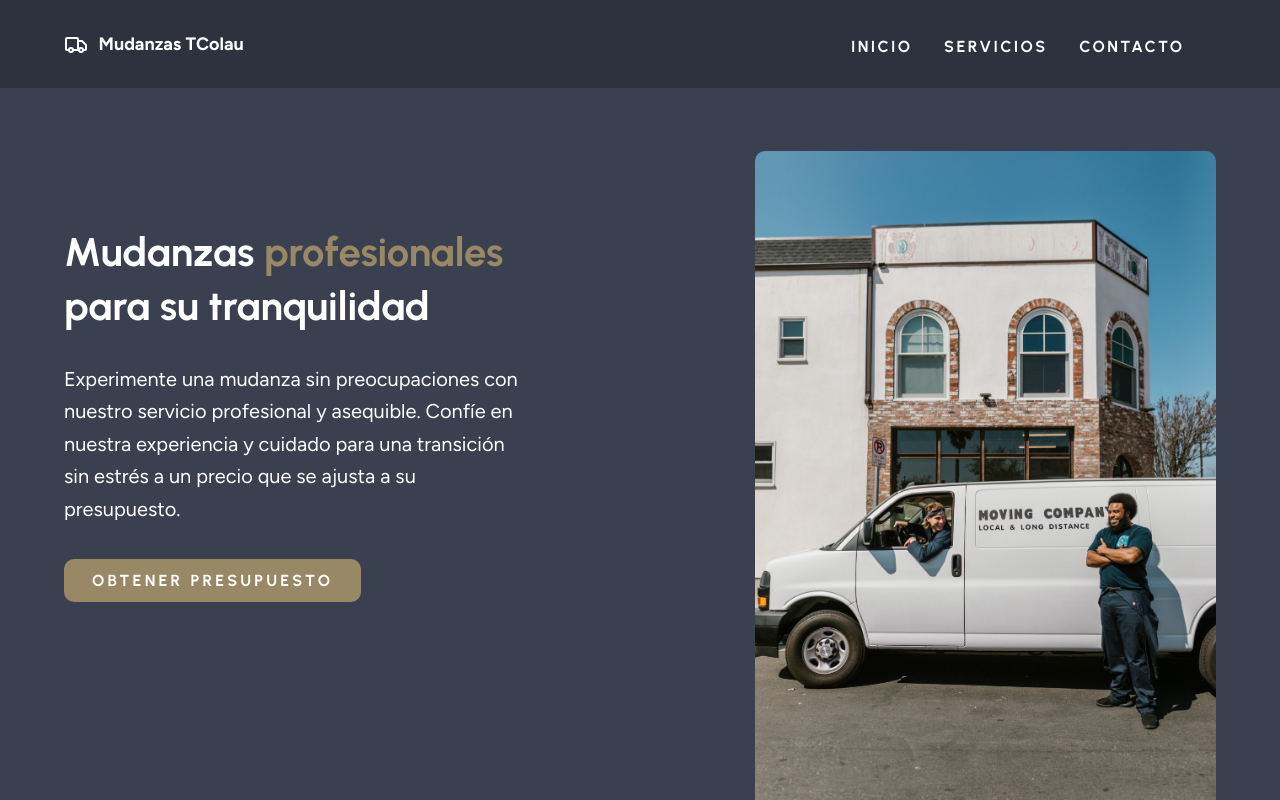
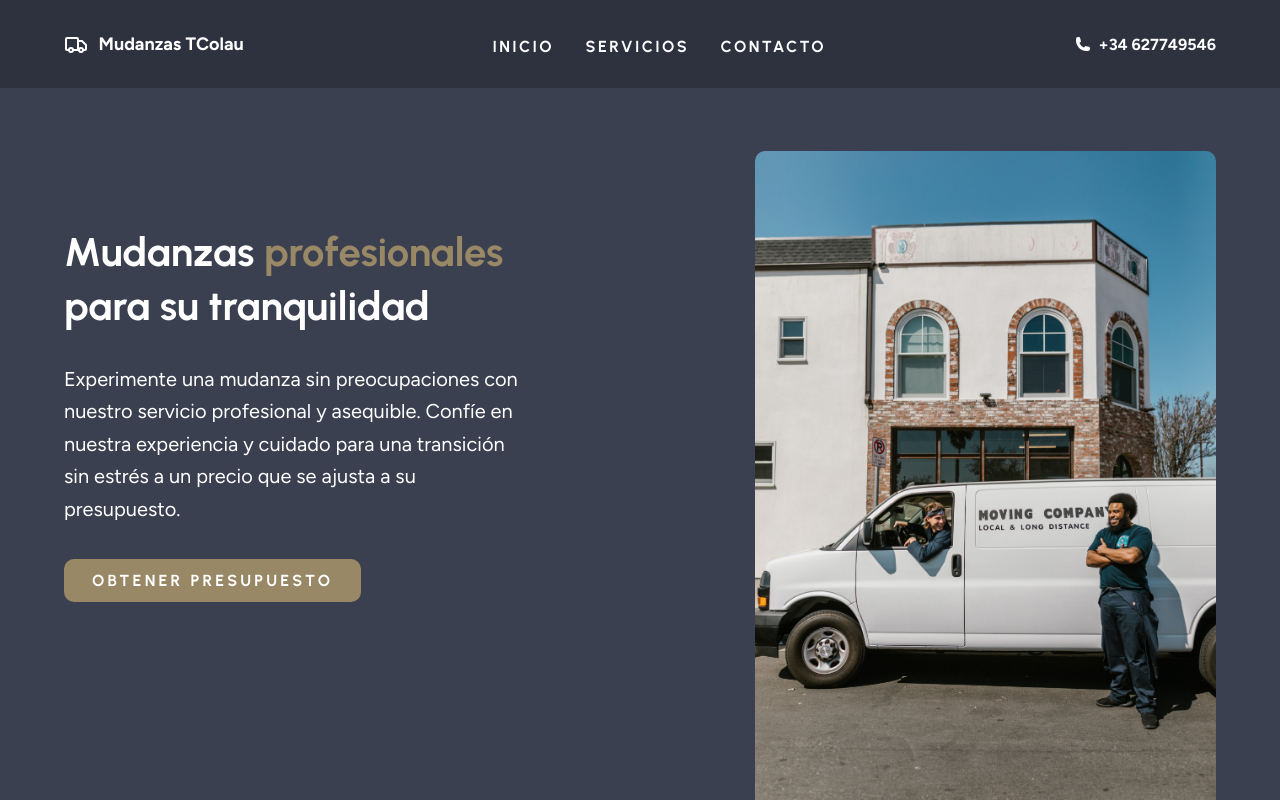
Before and after one commit to Soulzen/mudanzastcolau, a Next.js app: page / in a window 1280 px wide. Shown: the top 800 px of the page. Built offline with nearby package versions, Linux system fonts and the light colour scheme.

Commit message:
Added phone number to header on desktop and tablet

```diff
--- a/src/components/header/header.module.css
+++ b/src/components/header/header.module.css
@@ -51,8 +51,33 @@
   outline-offset: 2px;
 }
 
+.telefono {
+  display: none;
+  gap: 0.5em;
+  text-decoration: none;
+  color: var(--clr-white);
+  font-size: 1rem;
+  font-weight: 700;
+}
+
+.icon {
+  width: 1em;
+  height: 1em;
+}
+
+@media (min-width: 600px) {
+  .telefono {
+    display: flex;
+    align-items: center;
+  }
+}
+
 @media (min-width: 900px) {
   .nav_menu {
     display: none;
   }
+  .telefono {
+    display: flex;
+    align-items: center;
+  }
 }
--- a/src/components/header/header.tsx
+++ b/src/components/header/header.tsx
@@ -7,6 +7,7 @@ import Link from "next/link"
 import styles from "./header.module.css"
 import NavBar from "../navbar/navbar"
 import TruckIcon from "../../icons/TruckIcon"
+import PhoneIcon from "@/icons/PhoneIcon"
 
 export function Header() {
   const [isMobileMenuOpen, setMobileMenuOpen] = useState(false)
@@ -27,6 +28,10 @@ export function Header() {
           <h1 className={styles.heading}>Mudanzas TColau</h1>
         </Link>
         <NavBar desktop />
+        <a href="tel:+34627749546" className={styles.telefono}>
+          <PhoneIcon className={styles.icon} />
+          <p>+34 627749546</p>
+        </a>
         <button className={styles.nav_menu} onClick={handleMobileMenuToggle}>
           ☰
         </button>
```
